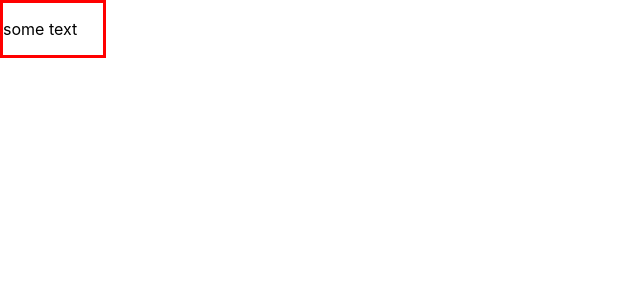
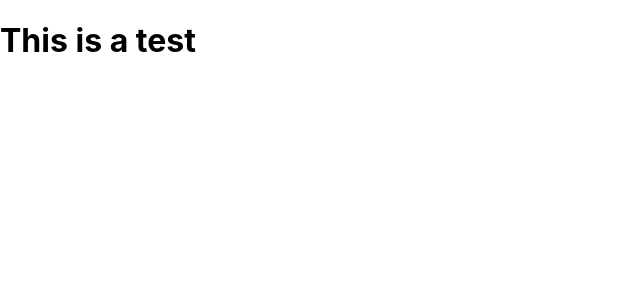
Before and after one commit to allenmac347/react-lab, a React (Create React App) app: page / in a window 1280 px wide. Shown: the top 300 px of the page, without its empty margins (0-640 px from the left). Built offline with nearby package versions, Linux system fonts and the light colour scheme.

Commit message:
coonfusing renders

```diff
--- a/src/FirstSpring.js
+++ b/src/FirstSpring.js
@@ -13,7 +13,6 @@ import {useSpring, animated, interpolate} from 'react-spring';
 
 function BoxMove(){
     //set up state for coordinates of box
-    const [coords, changeCoords] = useState([0, 0]);
     const [xCoord, changeX] = useState(0);
     const [yCoord, changeY] = useState(0);
     //set up event listener for key presses
@@ -55,8 +54,45 @@ function BoxMove(){
     );
 }
 
+
+//Springs hooks which contain style props for elements
+//Lets make a component where if you click on text, it will fade in
+//if you click on it again, it will fade out
+
+//mini problem, how do you seperate didMount and didUpdate?
+//pass in an empty array
+
+
+// function FirstSpringApp(){
+//     const [toggle, setToggle] = useState(true);
+//     const [props, set, stop] = useSpring(() => ({opacity: 1, from: {opacity: 0}}));
+//     function fadeText(){
+//         setToggle(!toggle);
+//         set({opacity: toggle ? 1 : 0});
+//     }
+//     return(
+//         <animated.h1 style={props} onClick={()=>fadeText()}>This is a test</animated.h1>
+//     );
+// }
+
+//Why is setState not immediately updating?
+//when you use a state variable within a function and call setState to change it, it will keep using the old state variable
+//this is because state updates are not reflected in current closures
+//state updates will not be reflected in current render, but next render
+
+
 function FirstSpringApp(){
-
+    const [toggle, setToggle] = useState(true);
+    const [props, set, stop] = useSpring(() => ({opacity: 1, from: {opacity: 0}}));
+    function fadeText(){
+        setToggle(!toggle);
+    }
+    useEffect(() => {
+        set({opacity: toggle ? 1 : 0});
+    }, [toggle]);
+    return(
+        <animated.h1 style={props} onClick={()=>fadeText()}>This is a test</animated.h1>
+    );
 }
 
-export default BoxMove;
+export default FirstSpringApp;
--- a/src/index.js
+++ b/src/index.js
@@ -5,12 +5,12 @@ import App from './App';
 import TicTaceToeGame from './TicTacToe';
 import Game from './TTThooks';
 import TodoApp from './todo';
-import BoxMove from './FirstSpring';
+import FirstSpringApp from './FirstSpring';
 import * as serviceWorker from './serviceWorker';
 
 ReactDOM.render(
   <React.StrictMode>
-    <BoxMove/>
+    <FirstSpringApp/>
   </React.StrictMode>,
   document.getElementById('root')
 );
```
